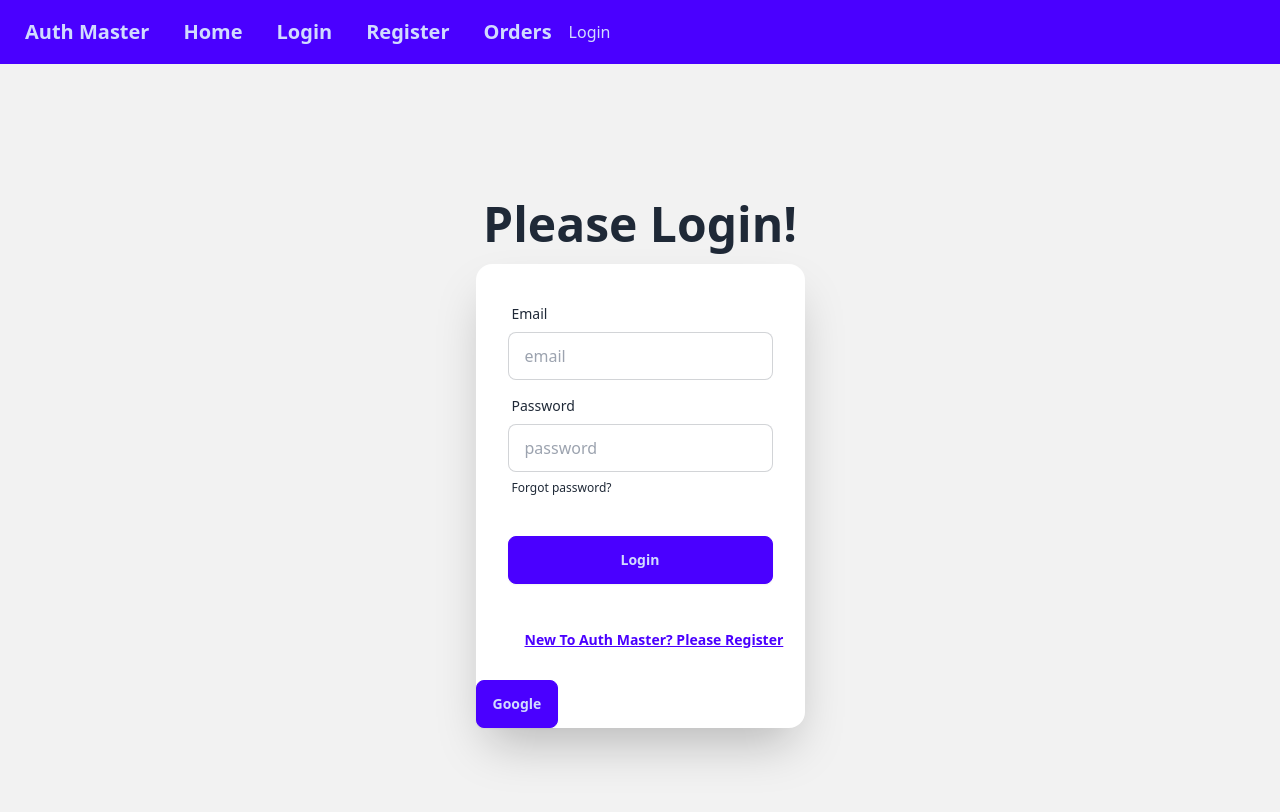
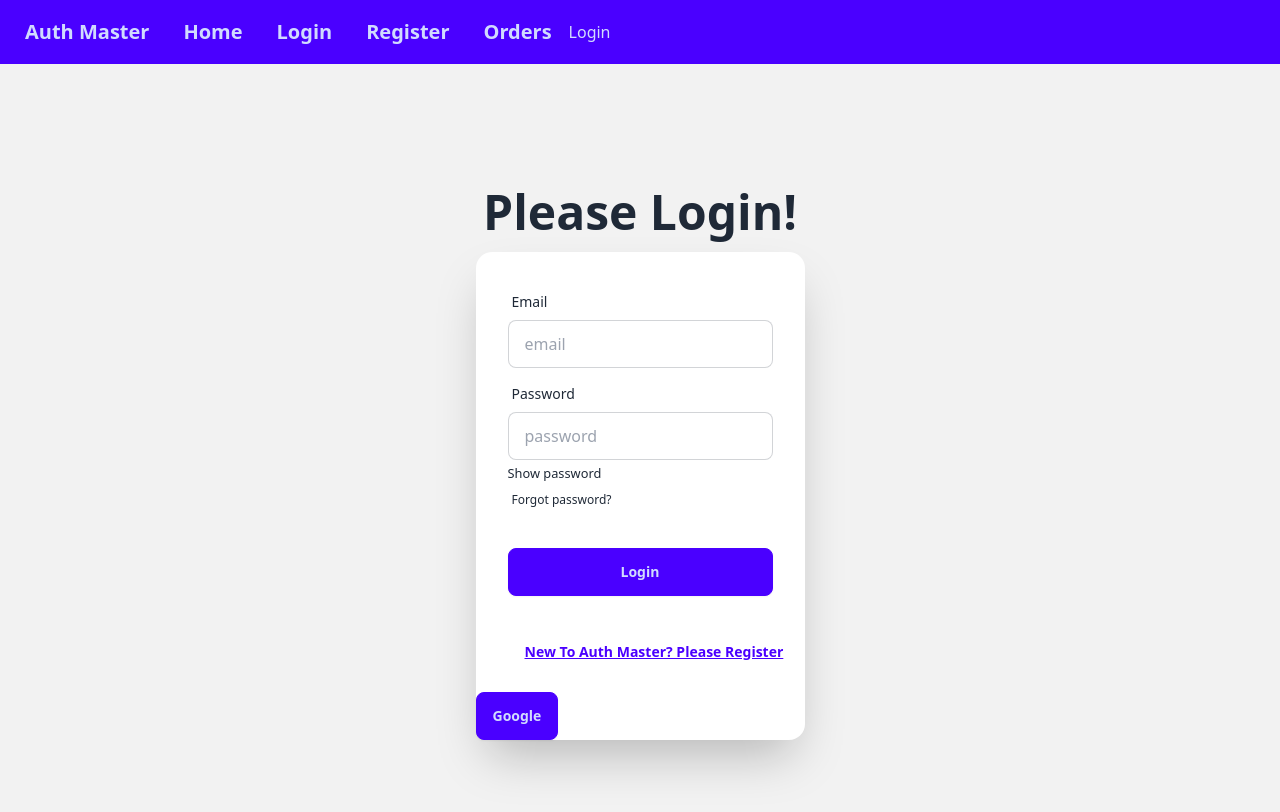
Before and after one commit to freelancermd82/auth-firebase-context-tailwind, a React (Vite) app: page /login in a window 1280 px wide. Shown: the top 812 px of the page. Built offline with nearby package versions, Linux system fonts and the light colour scheme; no server answers.

Commit message:
show hide password

```diff
--- a/src/components/Login.jsx
+++ b/src/components/Login.jsx
@@ -1,8 +1,10 @@
-import React, { useContext } from 'react';
+import React, { useContext, useState } from 'react';
 import { Link, useLocation, useNavigate } from 'react-router-dom';
 import { AuthContext } from '../providers/AuthProviders';
 
 const Login = () => {
+
+    const [show, setShow] = useState(false);
 
     const { signIn, signInWithGoogle } = useContext(AuthContext);
     const location = useLocation();
@@ -64,7 +66,12 @@ const Login = () => {
                             <label className="label">
                                 <span className="label-text">Password</span>
                             </label>
-                            <input type="password" name='password' placeholder="password" className="input input-bordered" required />
+                            <input type={show ? "text" : "password"} name='password' placeholder="password" className="input input-bordered" required />
+                            <p onClick={() => setShow(!show)}><small>
+                                {
+                                    show ? <span>Hide password</span> : <span>Show password</span>
+                                }
+                            </small></p>
                             <label className="label">
                                 <a href="#" className="label-text-alt link link-hover">Forgot password?</a>
                             </label>
```
Lines whose indentation alone changed are shown as unchanged.
